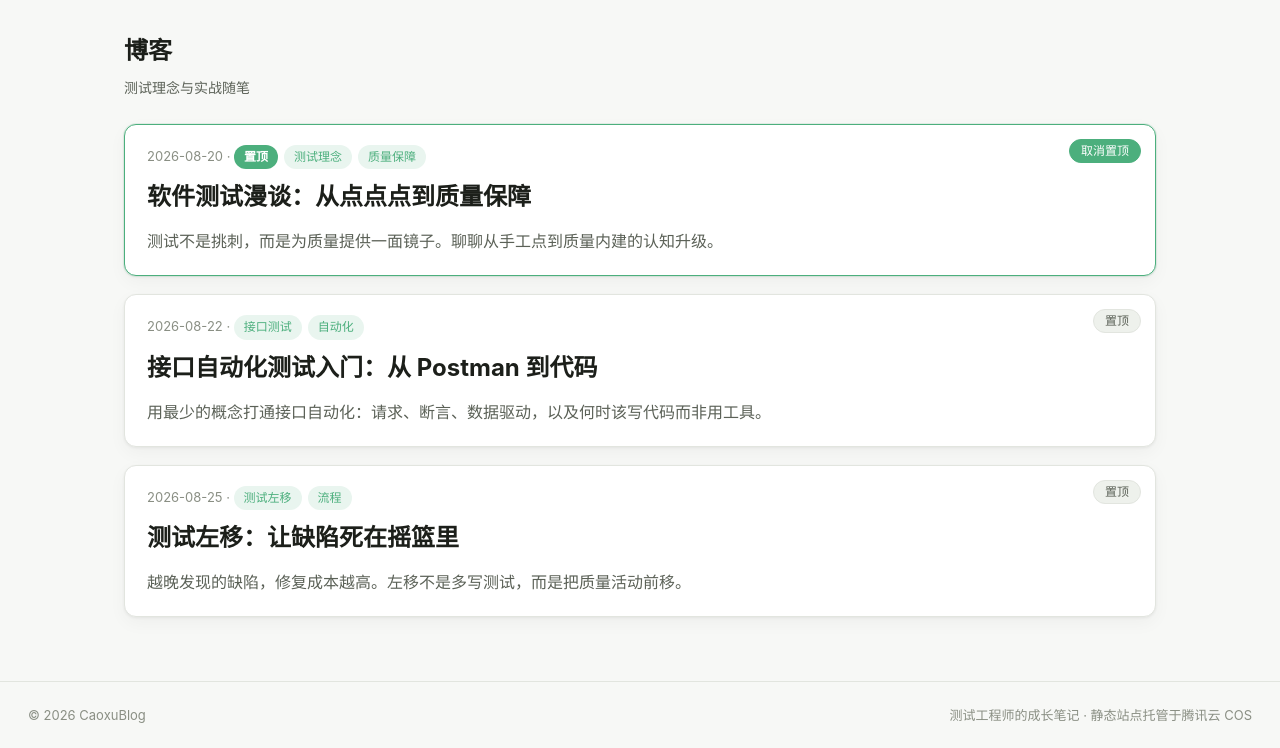
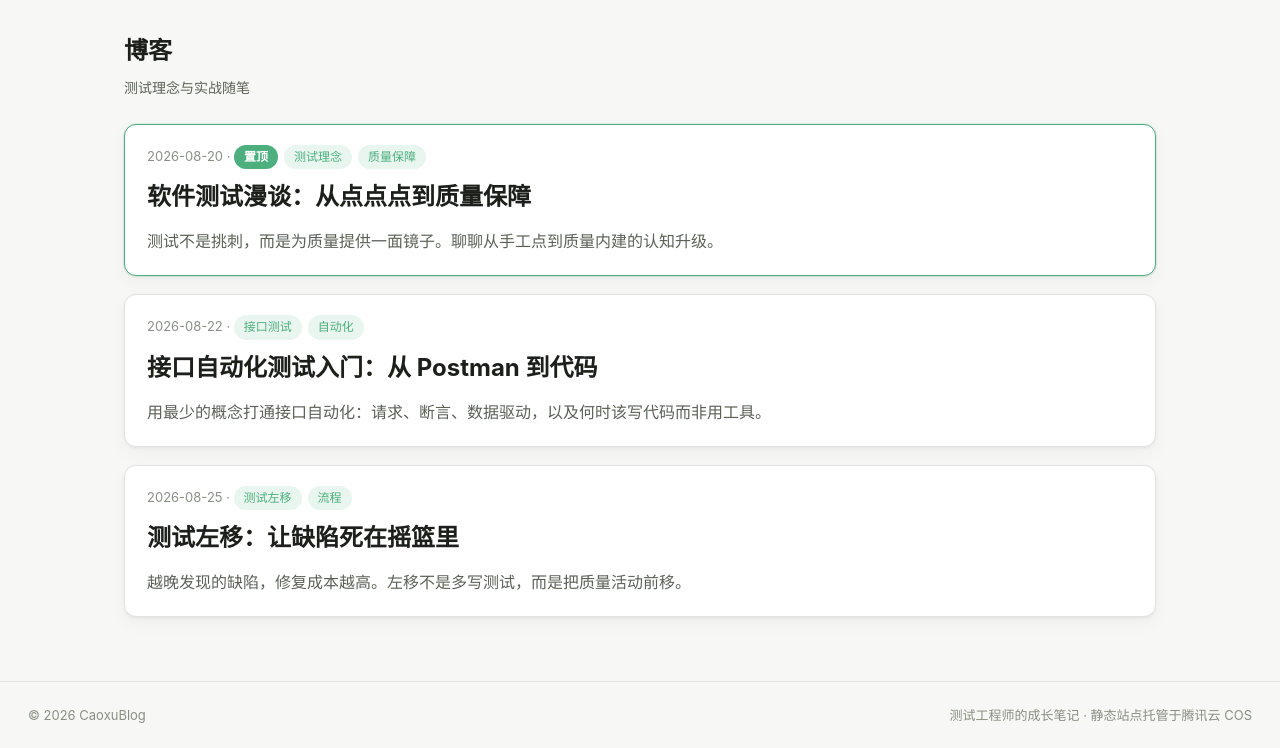
Before and after one commit to hiCaoxu/blog-Waline, a website: page index.html in a window 1280 px wide. Shown: the part 85-833 px from the top of the page. Drawn offline with Linux system fonts and the light colour scheme.

Commit message:
refactor: 撤掉访客置顶开关，置顶改由作者 data.js 的 pinned 字段控制

```diff
--- a/assets/app.js
+++ b/assets/app.js
@@ -82,46 +82,22 @@
   }
 
   // ---------- 博客 ----------
-  // 置顶状态持久化在 localStorage，且全局仅允许置顶 1 篇
-  const PIN_KEY = "blog-pinned";
-  function getPinnedId() {
-    let v = localStorage.getItem(PIN_KEY);
-    if (v === null) {
-      const d = (D.blog || []).find((p) => p.pinned);
-      v = d ? d.id : "";
-    }
-    return v;
-  }
+  // 置顶仅由作者在 data.js 通过 pinned 字段控制（全局仅 1 篇），访客不可切换
   function renderBlogList() {
     setActive("blog");
     const posts = D.blog || [];
-    const pinnedId = getPinnedId();
-    const pinned = posts.find((p) => p.id === pinnedId) || null;
-    const rest = posts.filter((p) => p.id !== pinnedId);
-    const cardHtml = (p) => {
-      const isPinned = !!pinnedId && p.id === pinnedId;
-      return `<div class="card card-wrap${isPinned ? " card-pinned" : ""}">
-        <a class="card-link" href="#/blog/${p.id}">
-          <div class="meta">${p.date} · ${isPinned ? '<span class="tag tag-pinned">置顶</span>' : ""}${(p.tags || []).map((t) => `<span class="tag">${esc(t)}</span>`).join("")}</div>
-          <h2 style="margin:8px 0 0">${esc(p.title)}</h2>
-          <p class="excerpt">${esc(p.excerpt)}</p>
-        </a>
-        <button class="pin-btn${isPinned ? " active" : ""}" data-pin="${p.id}">${isPinned ? "取消置顶" : "置顶"}</button>
-      </div>`;
-    };
-    const cards = (pinned ? cardHtml(pinned) : "") + rest.map((p) => cardHtml(p)).join("");
+    const pinnedIdx = posts.findIndex((p) => p.pinned);
+    const pinned = pinnedIdx >= 0 ? posts[pinnedIdx] : null;
+    const rest = posts.filter((_, i) => i !== pinnedIdx);
+    const cardHtml = (p, isPinned) => `
+      <a class="card card-link${isPinned ? " card-pinned" : ""}" href="#/blog/${p.id}">
+        <div class="meta">${p.date} · ${isPinned ? '<span class="tag tag-pinned">置顶</span>' : ""}${(p.tags || []).map((t) => `<span class="tag">${esc(t)}</span>`).join("")}</div>
+        <h2 style="margin:8px 0 0">${esc(p.title)}</h2>
+        <p class="excerpt">${esc(p.excerpt)}</p>
+      </a>`;
+    const cards = (pinned ? cardHtml(pinned, true) : "") + rest.map((p) => cardHtml(p, false)).join("");
     app.innerHTML = `<h1 class="page-title">博客</h1><p class="page-sub">测试理念与实战随笔</p>
       <div class="grid grid-1">${cards}</div>`;
-    app.querySelectorAll("[data-pin]").forEach((btn) => {
-      btn.addEventListener("click", (e) => {
-        e.preventDefault();
-        e.stopPropagation();
-        const id = btn.dataset.pin;
-        if (getPinnedId() === id) localStorage.removeItem(PIN_KEY);
-        else localStorage.setItem(PIN_KEY, id);
-        renderBlogList();
-      });
-    });
   }
 
   function renderBlogDetail(id) {
--- a/assets/style.css
+++ b/assets/style.css
@@ -163,23 +163,6 @@ a:hover { text-decoration: underline; }
   border-color: var(--accent);
   box-shadow: 0 0 0 1px var(--accent-soft), var(--shadow);
 }
-.card-wrap { position: relative; }
-.pin-btn {
-  position: absolute;
-  top: 14px;
-  right: 14px;
-  font-size: 12px;
-  line-height: 1;
-  padding: 5px 11px;
-  border: 1px solid var(--border);
-  border-radius: 999px;
-  background: var(--surface-2);
-  color: var(--text-2);
-  cursor: pointer;
-  transition: color 0.15s ease, border-color 0.15s ease, background 0.15s ease;
-}
-.pin-btn:hover { border-color: var(--accent); color: var(--accent); }
-.pin-btn.active { background: var(--accent); color: #fff; border-color: var(--accent); }
 .meta { color: var(--text-3); font-size: 13px; }
 .excerpt { color: var(--text-2); margin: 10px 0 0; }
 
```
